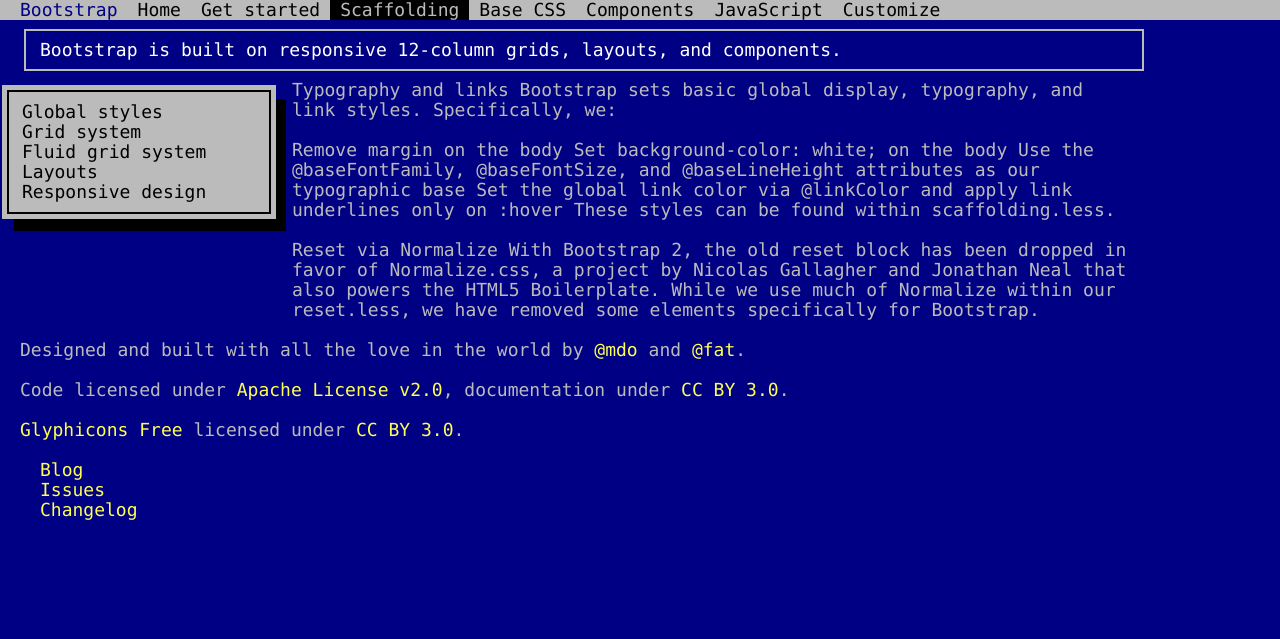
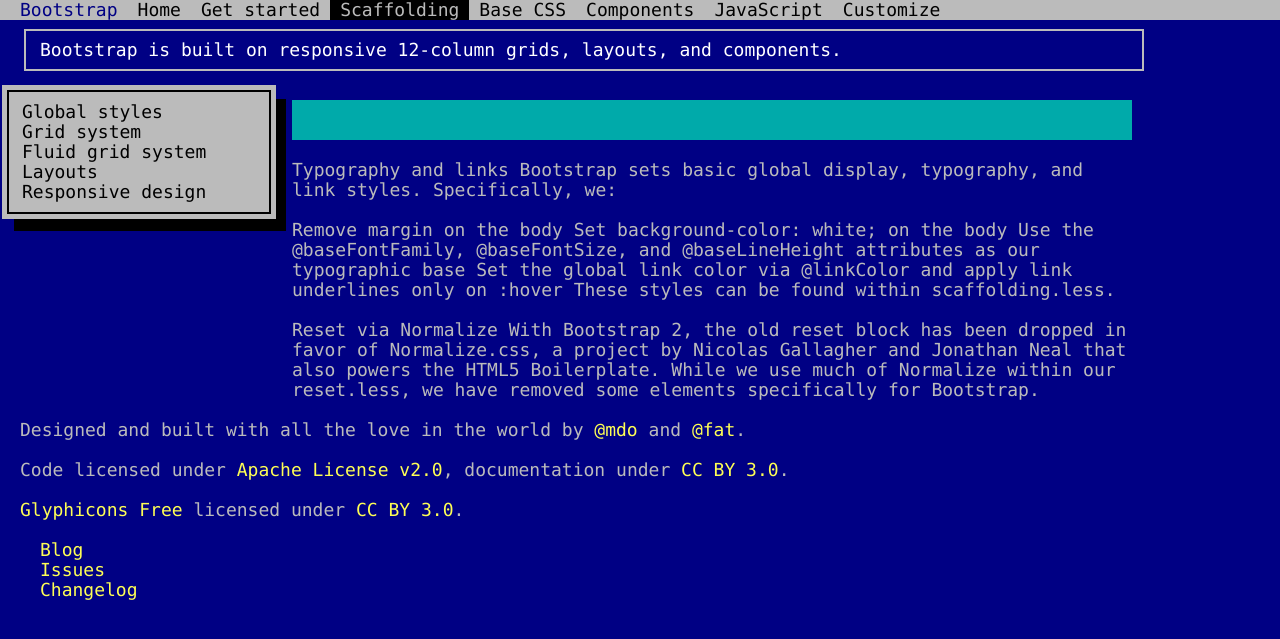
Before and after one commit to dmkgll/tst, a Jekyll site: the page built from index.md, in a window 1280 px wide. Shown: the top 639 px of the page. Built offline with Jekyll 4.4.1, drawn with Linux system fonts in a browser that asks for light colours; nearby versions of some CDN libraries; some web fonts are replaced; library files that are not in the unit come from our copies; comment, search, counter and statistics services are not loaded.

Commit message:
Update default.html

```diff
--- a/_layouts/default.html
+++ b/_layouts/default.html
@@ -106,7 +106,9 @@
         </ul>
       </div>
       <div class="span9">
-
+<div class="page-header">
+            <h1>{{page.headre}}</h1>
+          </div>
 
 {{ content }}
 
```
